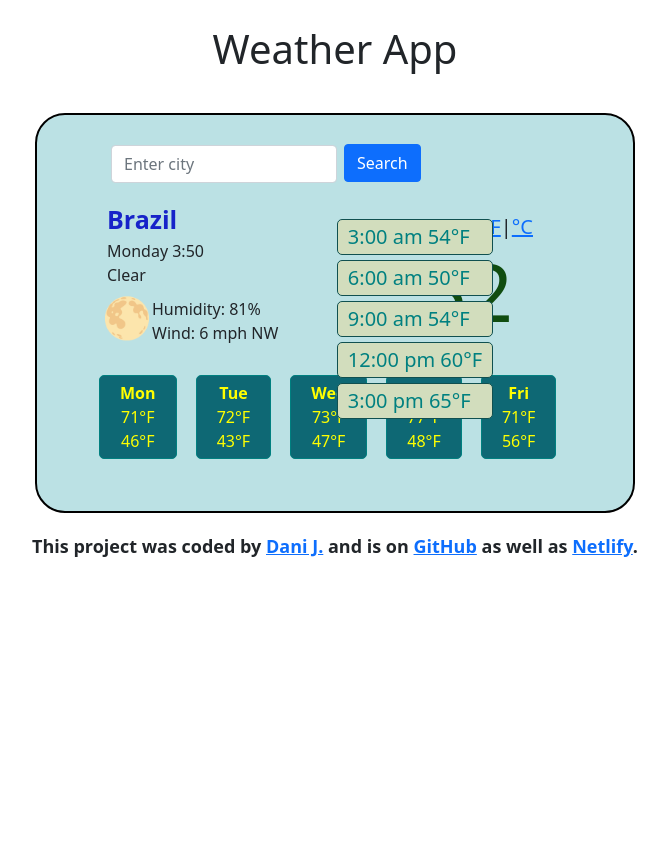
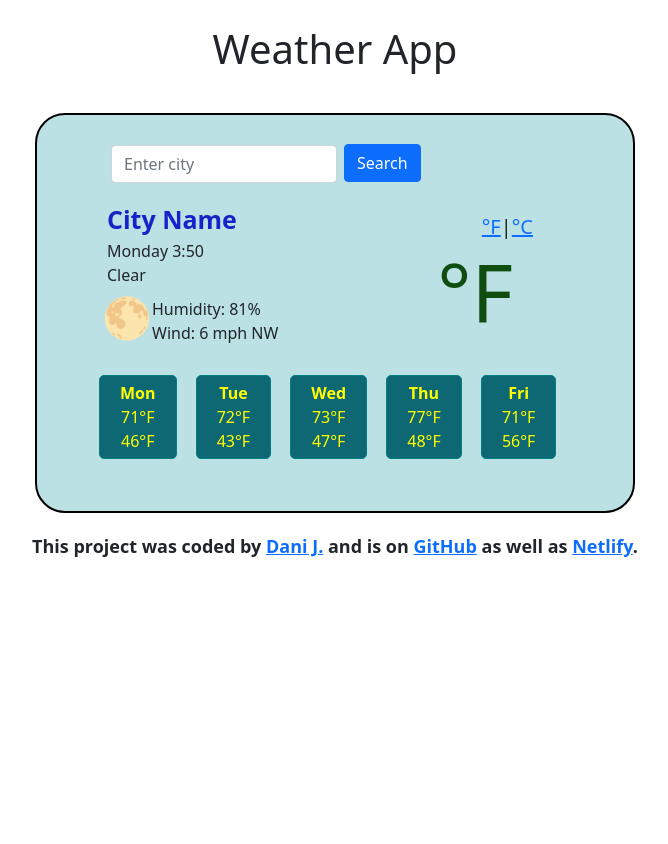
Before and after one commit to Xcodetta/Weather-App-Project, a website built with Parcel: page index.html in a window 1280 px wide. Shown: the whole page, without its empty margins (305-973 px from the left). After the commit the page ends 800 px from the top, so only its background shows below. Built offline with nearby package versions, Linux system fonts and the light colour scheme.

Commit message:
Update index.html

```diff
--- a/index.html
+++ b/index.html
@@ -36,14 +36,14 @@
       <div class="stack">
         <ul>
           <p>
-            <p1 id="cityEntry">Brazil</p1> <br />
+            <p1 id="cityEntry">City Name</p1> <br />
             <p2>Sunday 1:45 am </p2><br />
             Clear <br />
           </p>
         </ul>
-        <h2 class="temperature" id="current-temperature">52</h2>
+        <h2 class="temperature" id="current-temperature">°F</h2>
         <p3
-          ><a href="#" id="fahrenheit-temp">°F</a> |
+          ><a href="#" id="fahrenheit-temp">°F </a> |
           <a href="#" id="celsius-temp">°C</a></p3
         >
         <div class="sky" id="sky">🌕</div>
@@ -68,15 +68,6 @@
             <div class="day"><strong>Fri</strong><br />71°F<br />56°F</div>
           </li>
         </ul>
-
-        <div class="container">
-          <div class="row-3">
-            <div class="roll">3:00 am 54°F</div>
-            <div class="roll">6:00 am 50°F</div>
-            <div class="roll">9:00 am 54°F</div>
-            <div class="roll">12:00 pm 60°F</div>
-            <div class="roll">3:00 pm 65°F</div>
-          </div>
         </div>
         <script src="src/index.js"></script>
         <script src="src/styles.css"></script>
```
